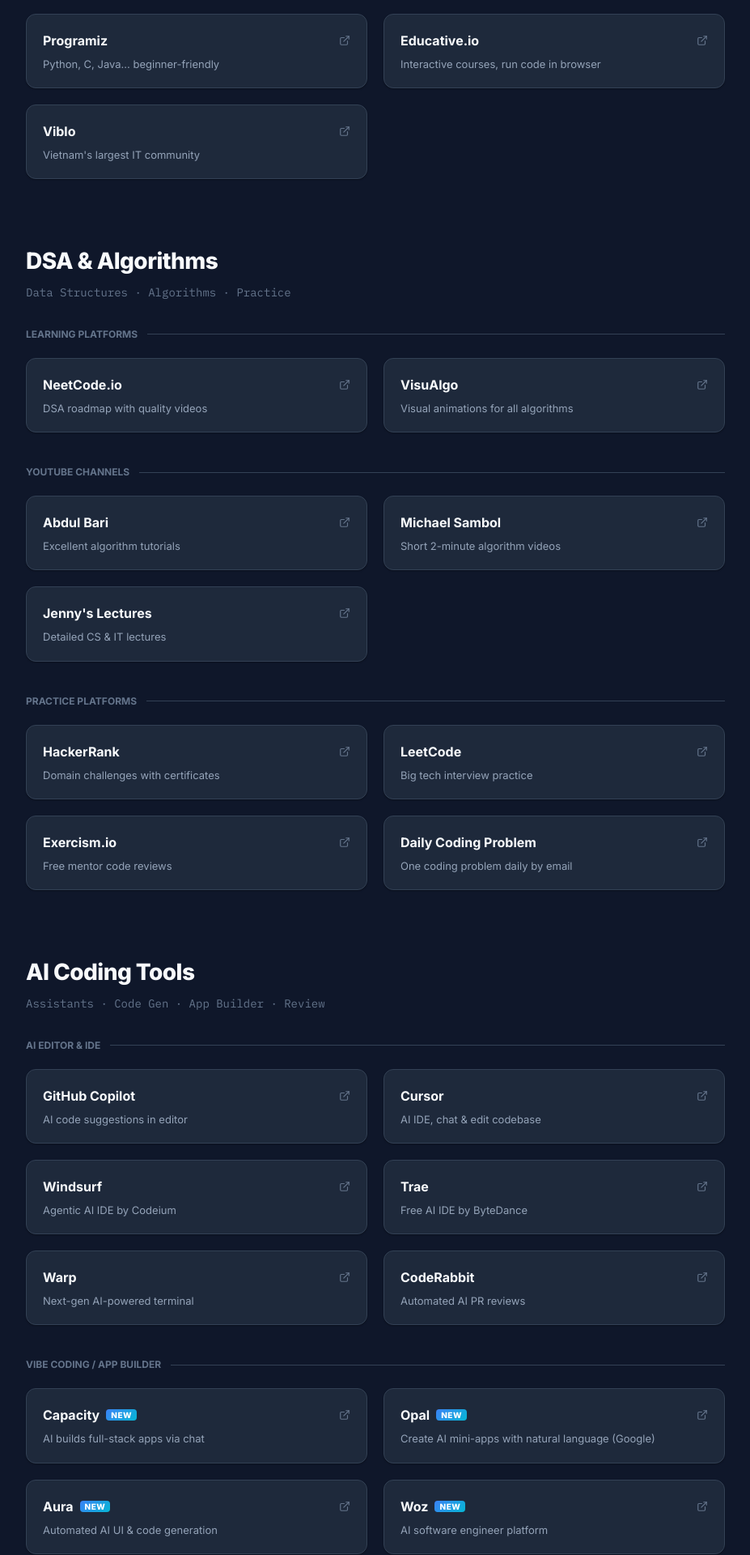
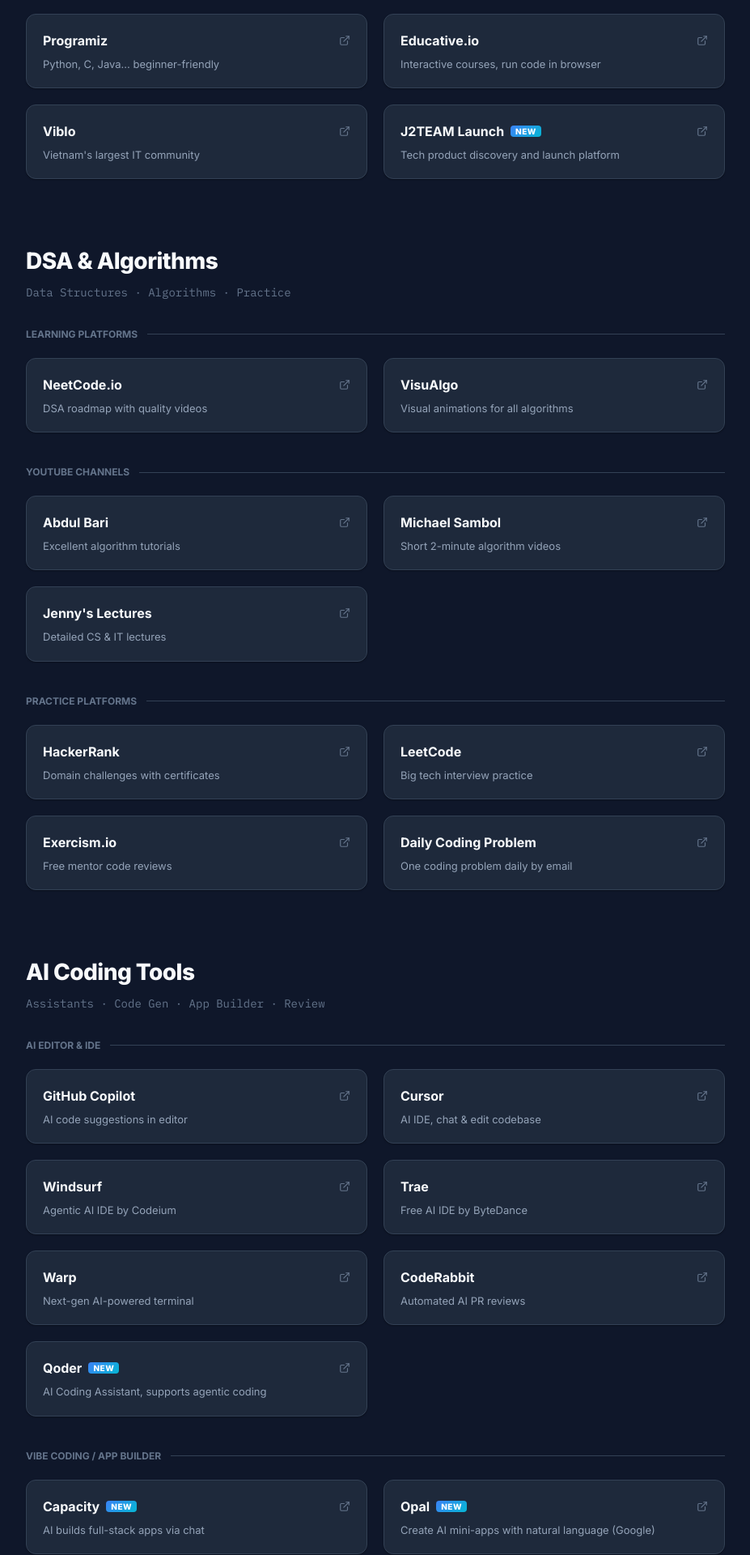
Before and after one commit to ntainguyenit/Tech-Resources, a React (Vite) app: page / in a window 1280 px wide. Shown: the part 740-2660 px from the top of the page at 81% size, without its empty margins (320-1247 px from the left). Built offline with nearby package versions, Linux system fonts and the light colour scheme.

Commit message:
feat: create resources data module with categories for programming, DSA, AI tools, and design

```diff
--- a/src/data/resources.ts
+++ b/src/data/resources.ts
@@ -34,6 +34,7 @@
           { id: "programiz", name: "Programiz", url: "https://www.programiz.com/", note: { vi: "Python, C, Java... thân thiện newbie", en: "Python, C, Java... beginner-friendly" } },
           { id: "educative", name: "Educative.io", url: "https://www.educative.io/", note: { vi: "Khóa học tương tác, code trực tiếp", en: "Interactive courses, run code in browser" } },
           { id: "viblo", name: "Viblo", url: "https://viblo.asia/newest", note: { vi: "Cộng đồng IT lớn nhất Việt Nam", en: "Vietnam's largest IT community" } },
+          { id: "j2team-launch", name: "J2TEAM Launch", url: "https://launch.j2team.dev/products", note: { vi: "Khám phá và ra mắt sản phẩm công nghệ", en: "Tech product discovery and launch platform" }, isNew: true },
         ],
       },
     ],
@@ -83,6 +84,7 @@
           { id: "trae", name: "Trae", url: "https://www.trae.ai/", note: { vi: "IDE AI miễn phí từ ByteDance", en: "Free AI IDE by ByteDance" } },
           { id: "warp", name: "Warp", url: "https://www.warp.dev/", note: { vi: "Terminal AI thế hệ mới", en: "Next-gen AI-powered terminal" } },
           { id: "coderabbit", name: "CodeRabbit", url: "https://www.coderabbit.ai/", note: { vi: "AI tự động review PR", en: "Automated AI PR reviews" } },
+          { id: "qoder", name: "Qoder", url: "https://qoder.com/", note: { vi: "AI Coding Assistant, hỗ trợ code agentic", en: "AI Coding Assistant, supports agentic coding" }, isNew: true },
         ],
       },
       {
@@ -96,6 +98,7 @@
           { id: "bolt", name: "Bolt.new", url: "https://bolt.new/", note: { vi: "Build & deploy ngay trong browser", en: "Build & deploy right in browser" } },
           { id: "v0", name: "V0 by Vercel", url: "https://v0.dev/", note: { vi: "Gen UI React từ prompt", en: "Generate React UI from prompts" } },
           { id: "replit", name: "Replit", url: "https://replit.com/", note: { vi: "IDE online, AI Agent, mọi ngôn ngữ", en: "Online IDE, AI Agent, any language" } },
+          { id: "saleo", name: "Saleo", url: "https://saleo.io/", note: { vi: "Tạo bản demo sản phẩm SaaS chuyên nghiệp", en: "Create professional SaaS product demos" }, isNew: true },
         ],
       },
       {
```
